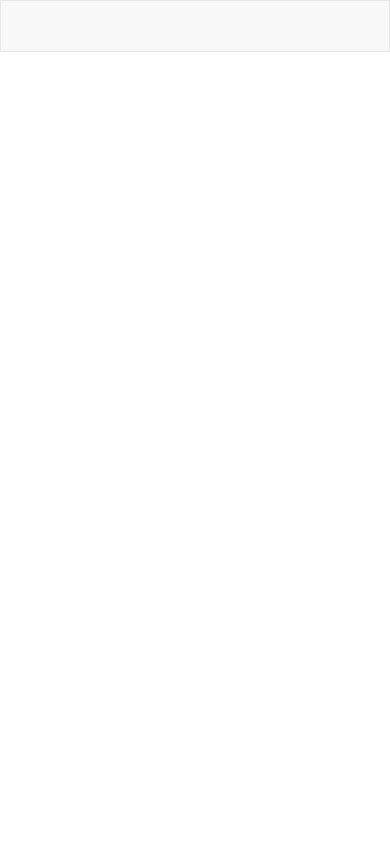
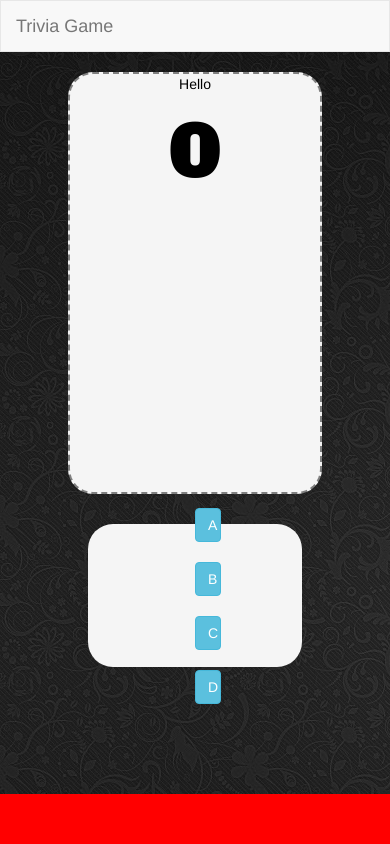
Before and after one commit to jkreal/Trivia-Game, a plain HTML site: page index.html in a window 390 px wide. Drawn offline with nearby package versions, Linux system fonts and the light colour scheme; no server answers.

Commit message:
Made the layout and testing a simple timer

```diff
--- a/assets/css/style.css
+++ b/assets/css/style.css
@@ -0,0 +1,81 @@
+body {
+    background-image: url("../images/background.jpg");
+    background-color: #cccccc;
+}
+
+.row {
+    color: black;
+}
+
+[class*='col-'] {
+    text-align: center;
+    margin: auto;
+}
+
+.main-container {
+    height: 70vh;
+    width: 65%;
+    background-color: whitesmoke;
+    border-radius: 25px;
+    border: dashed 2px grey;
+}
+
+.bottom-container {
+    height: 15vh;
+    width: 55%;
+    background-color: whitesmoke;
+    margin-top: 30px;
+    border-radius: 25px;
+    display: flex;
+
+    flex-direction: row ltr;
+    justify-content: center;
+    align-items: center;
+}
+
+.col-md-3 {
+    margin: auto;
+    align-self: center;
+    width: 50%;
+    padding-left: 20vh;
+    padding-right: 20vh;;
+}
+
+button {
+    align-self: center;
+    margin-top: 20px;
+    margin-bottom: 20px;
+    color: red;
+}
+
+.answer-button{
+    width: 100%;
+}
+
+.footer {
+    width: 100%;
+    height: 50px;
+    background-color: red;
+    color: red;
+    position: absolute;
+    bottom: 0;
+}
+
+h2 {
+	font-size: 70px;
+	font-family: 'Alfa Slab One', cursive;
+}
+
+@media only screen and (max-width: 500px){
+    .main-container{
+        height: 50vh;
+    }
+
+    .bottom-container{
+        height: 17vh;
+    }
+
+    .col-md-3{
+        width: 25%;
+    }
+}
--- a/assets/javascript/app.js
+++ b/assets/javascript/app.js
@@ -0,0 +1,75 @@
+var questionArray = [];
+var question = {
+
+	question: {
+
+		question: '',
+
+		rightAnswer: '',
+		wrongAnswer: '',
+
+		rightAnswerID: '',
+
+		answer1: {
+			answer: '',
+			correct: ''
+		},
+
+		answer2: {
+			answer: '',
+			correct: ''
+		},
+
+		answer3: {
+			answer: '',
+			correct: ''
+		},
+
+		answer4: {
+			answer: '',
+			correct: ''
+		}
+
+	}
+
+}
+
+window.onload = function () {
+	var intervalId;
+	timer.run();
+	console.log("loaded");
+
+	$.ajax({
+		type: "GET",
+		url: "questions.html"
+	}).then(function(response) {
+		console.log(response.question1.question);
+	});
+}
+
+
+var timer = {
+	number: 30,
+
+	run: function () {
+		number = 30;
+		intervalId = setInterval(function () {
+			this.number--;
+			console.log(this.number);
+
+			$('#timer').text(this.number);
+			console.log("tick");
+			if (this.number == 0) {
+				this.number = 0;
+				clearInterval(this.intervalId);
+				stop();
+			}
+
+		}, 100);
+	},
+
+	stop: function () {
+		clearInterval(IntervalId);
+	}
+
+}
--- a/index.html
+++ b/index.html
@@ -7,8 +7,15 @@
 	<meta http-equiv="X-UA-Compatible" content="ie=edge">
 	<title>Trivia Game</title>
 
+	<!-- Bootstrap -->
 	<link rel="stylesheet" href="https://maxcdn.bootstrapcdn.com/bootstrap/3.3.7/css/bootstrap.min.css" integrity="sha384-BVYiiSIFeK1dGmJRAkycuHAHRg32OmUcww7on3RYdg4Va+PmSTsz/K68vbdEjh4u"
 	 crossorigin="anonymous">
+
+	<!-- Custom stylesheet -->
+	<link rel="stylesheet" href="./assets/css/style.css">
+
+	<!-- Google fonts: Alfa Slab One & Bangers -->
+	<link href="https://fonts.googleapis.com/css?family=Alfa+Slab+One|Bangers" rel="stylesheet">
 </head>
 
 <body>
@@ -16,14 +23,48 @@
 	<div class="navbar navbar-default">
 		<div class="container">
 			<div class="navbar-header">
-				<a class = "navbar-brand"></a>
+				<a class="navbar-brand" href="./index.html">Trivia Game</a>
 			</div>
 		</div>
 	</div>
 
+	<div class="container main-container">
+		<div class="row top-row">
+			<div class="col-md-12">
+				Hello
+			</div>
+		</div>
 
+		<div class="row timer-row">
+			<div class="col-md-12 timer-col">
+				<h2 id="timer">30</h2>
+			</div>
+		</div>
+	</div>
+
+	<div class="container bottom-container">
+		<div class="row">
+			<div class="col-md-3">
+				<button class="answer-button btn btn-info" id="button-a">A</button>
+			</div>
+			<div class="col-md-3">
+				<button class="answer-button btn btn-info" id="button-b">B</button>
+			</div>
+			<div class="col-md-3">
+				<button class="answer-button btn btn-info" id="button-c">C</button>
+			</div>
+			<div class="col-md-3">
+				<button class="answer-button btn btn-info" id="button-d">D</button>
+			</div>
+		</div>
+	</div>
+
+	<div class="footer">
+		Stuff
+	</div>
 
 	<script src="http://code.jquery.com/jquery-3.3.1.js" integrity="sha256-2Kok7MbOyxpgUVvAk/HJ2jigOSYS2auK4Pfzbm7uH60=" crossorigin="anonymous"></script>
+	<script src="./assets/javascript/app.js"></script>
 </body>
 
 </html>
```
Also changed, not shown: assets/javascript/questions.html (added, +27 -0 lines), assets/images/background.jpg (added).
